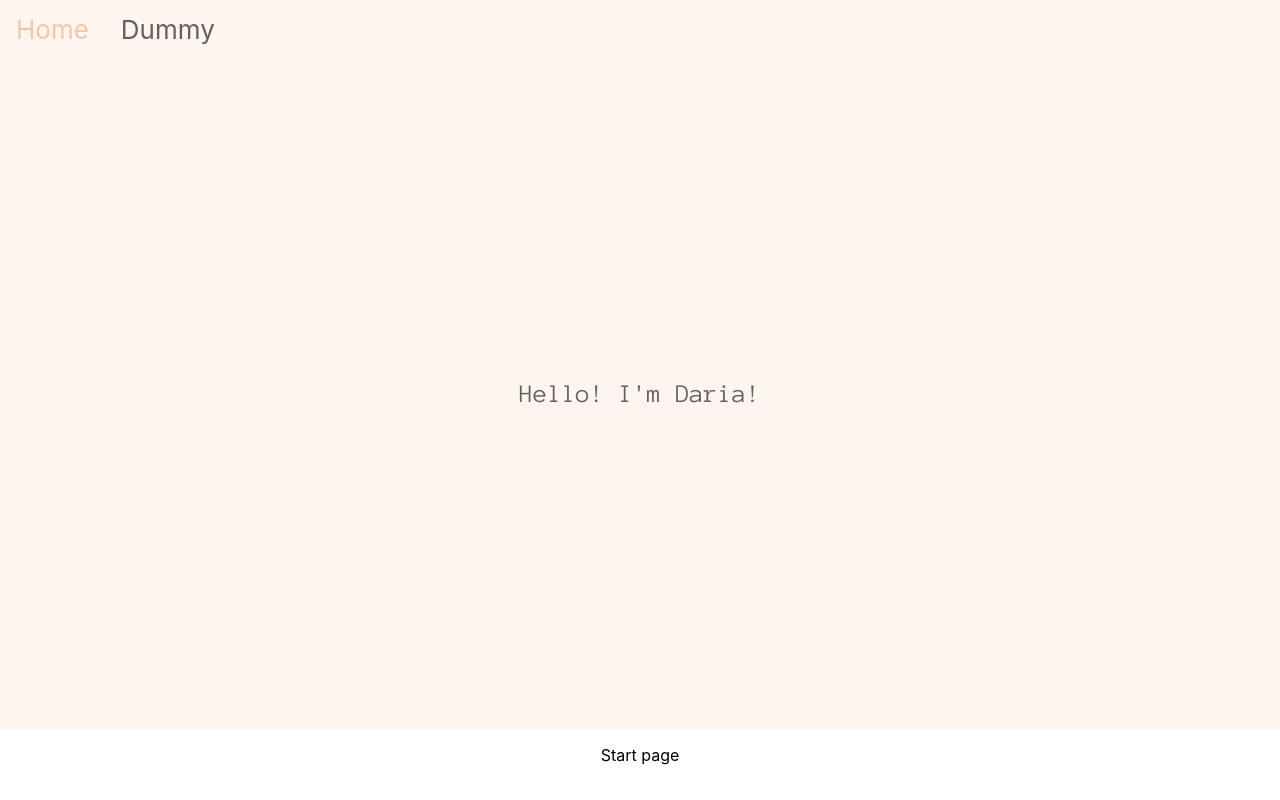
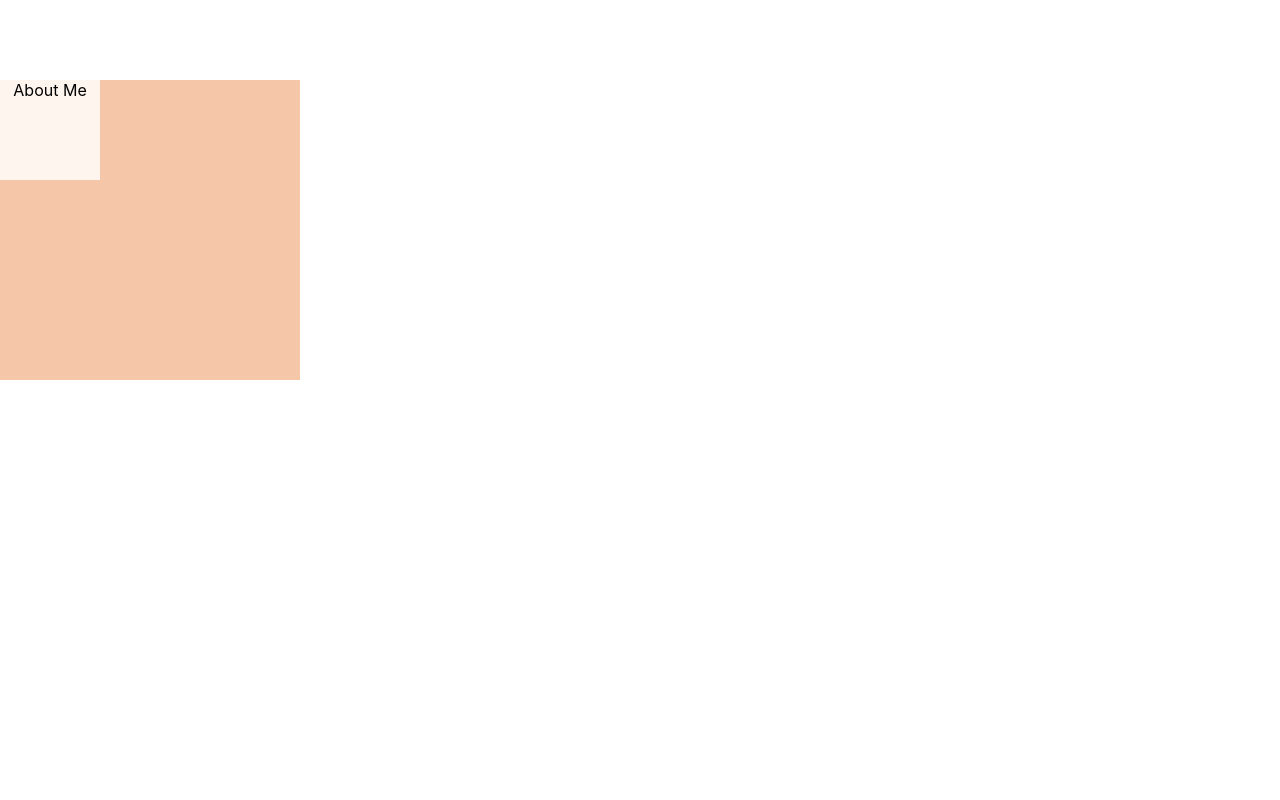
Before and after one commit to peacchy/PortfolioApp, a React (Create React App) app in the folder portfolioapp/: page / in a window 1280 px wide. Built offline with nearby package versions, Linux system fonts and the light colour scheme.

Commit message:
* created AboutMe component, * deleted DummyComponent, * partialy working colored squares

```diff
--- a/portfolioapp/src/App.js
+++ b/portfolioapp/src/App.js
@@ -2,24 +2,26 @@ import React from 'react';
 import { BrowserRouter, Route } from 'react-router-dom';
 
 import Menu from './containers/menu/Menu';
+import Header from './containers/header/Header';
+import AboutMe from './components/about-me/AboutMe';
 
 import './App.css';
-import DummyComponent from './containers/DummyComponent';
 
-import Header from "./containers/header/Header";
+
 
 function App() {
   return (
     <div className="App">
       <BrowserRouter>
         <header className="App-header">
-          <Menu />
-          <Header />
+          {/* <Menu />
+          <Header /> */}
         </header>
+        <AboutMe />
 
 
-        <Route path="/" exact render={() => <p>Start page</p>} />
-        <Route path="/dummy" exact component={DummyComponent} />
+        {/* <Route path="/" exact render={() => <p>Start page</p>} /> */}
+        {/* <Route path="/dummy" exact component={DummyComponent} /> */}
       </BrowserRouter>
 
     </div>
--- /dev/null
+++ b/portfolioapp/src/components/about-me/AboutMe.jsx
@@ -0,0 +1,15 @@
+import React from "react";
+
+import "./AboutMe.scss";
+
+const AboutMe = () => {
+  return (
+    <div class="about-me-box">
+      <div class="about-me-back">
+        <div class="about-me-front">About Me</div>
+      </div>
+    </div>
+  );
+};
+
+export default AboutMe;
--- /dev/null
+++ b/portfolioapp/src/components/about-me/AboutMe.scss
@@ -0,0 +1,11 @@
+.about-me-front {
+    background-color: #FDF5EE;
+    height: 100px;
+    width: 100px;
+}
+
+.about-me-back {
+    background-color: #F6C6A9;
+    height: 300px;
+    width: 300px;
+}
--- a/portfolioapp/src/containers/DummyComponent.jsx
+++ /dev/null
@@ -1,14 +0,0 @@
-import React, { Component } from "react";
-
-
-class DummyComponent extends Component {
-  render() {
-    return (
-      <div>
-          Hello! I'm dummy component!
-      </div>
-    );
-  }
-}
-
-export default DummyComponent;
--- a/portfolioapp/src/containers/menu/Menu.jsx
+++ b/portfolioapp/src/containers/menu/Menu.jsx
@@ -8,7 +8,6 @@ class Menu extends Component {
     return (
       <div class="topnav">
         <MenuItem to="/" name="Home" />
-        <MenuItem to="/dummy" name="Dummy" />
       </div>
     );
   }
```
